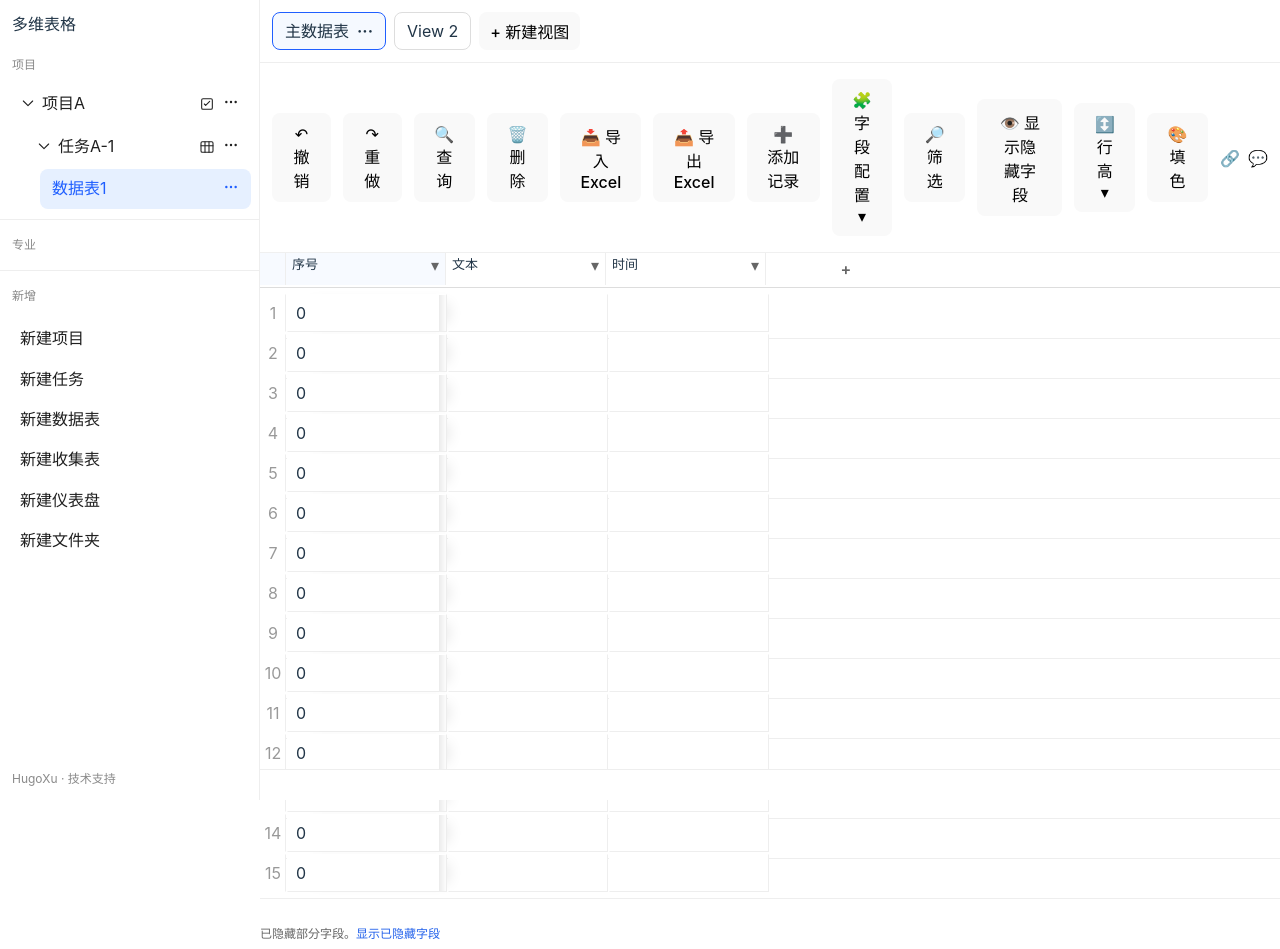
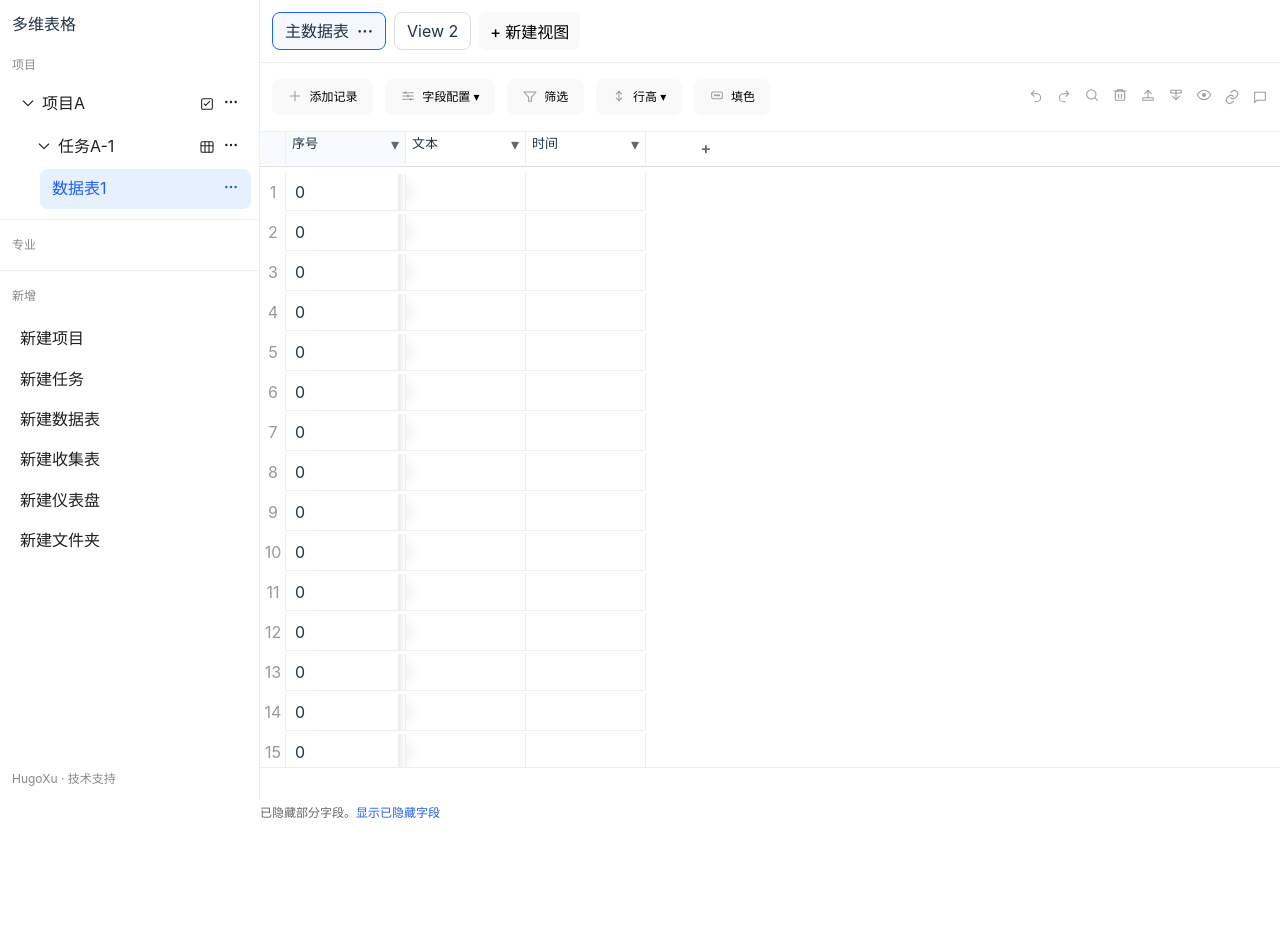
Before and after one commit to undustcover/Muti_sheet, a React (Vite) app in the folder apps/web/: page / in a window 1280 px wide. After the commit the page ends 828 px from the top, so only its background shows below. Built offline with nearby package versions, Linux system fonts and the light colour scheme.

Commit message:
chore: release v0.0.12

```diff
--- a/apps/web/src/App.css
+++ b/apps/web/src/App.css
@@ -54,9 +54,9 @@
   left: 0;
   width: 100%;
   display: grid;
-  gap: 1px; /* grid lines between cells */
+  gap: 0; /* keep header/body grid tracks identical to avoid misalignment */
   padding: 6px 0;
-  border-bottom: 1px solid #f3f3f3;
+  border-bottom: none; /* remove horizontal row divider */
 }
 
 .sheet-cell {
--- a/apps/web/src/App.tsx
+++ b/apps/web/src/App.tsx
@@ -33,6 +33,9 @@ const mockUsers: User[] = [
   { id: 'u-3', name: 'Carol' },
 ];
 
+// 100列测试字段ID
+// const extraColumnIds = Array.from({ length: 100 }, (_, i) => `col${i + 1}`); // rolled back test columns
+
 function generateMockRows(count = 15): RowRecord[] {
   return Array.from({ length: count }).map((_, i) => ({
     id: `rec-${i + 1}`,
@@ -62,7 +65,7 @@ export default function App() {
 
   const [rowHeight, setRowHeight] = useState<'low' | 'medium' | 'high' | 'xhigh'>('medium');
   const [freezeCount, setFreezeCount] = useState<number>(1);
-  const colWidth = 160;
+  const colWidth = 120;
   const [colWidths, setColWidths] = useState<Record<string, number>>({});
   const [fieldDrawerOpen, setFieldDrawerOpen] = useState(false);
   const [editingFieldId, setEditingFieldId] = useState<string | null>(null);
@@ -89,6 +92,12 @@ export default function App() {
     text: { name: '文本', type: 'text', description: '' },
     time: { name: '时间', type: 'time', description: '' },
   };
+  // 生成并合并额外测试列元数据
+  // const extraMeta = Object.fromEntries(
+  //   extraColumnIds.map((cid, idx) => [cid, { name: `文本${idx + 1}`, type: 'text', description: '' }])
+  // ) as Record<string, { name: string; type: string; description?: string }>;
+  // const mergedInitialColumnMeta = { ...initialColumnMeta, ...extraMeta } as typeof initialColumnMeta;
+
   const {
     activeTableId,
     setActiveTableId,
@@ -742,8 +751,8 @@ export default function App() {
                   // 清理非单选/多选的残留选项
                   if (next[id] && 'options' in next[id]) delete next[id].options;
                 }
+                return next;
               }
-            return next;
             });
             if (isNew) {
               histSetColumnOrder((order) => [...order, id]);
--- a/apps/web/src/components/DataTable.tsx
+++ b/apps/web/src/components/DataTable.tsx
@@ -741,7 +741,7 @@ const [indexColWidth, setIndexColWidth] = useState<number>(26);
                 key={row.id}
                 data-index={virtualRow.index}
                 className="sheet-grid-row"
-                style={{ position: 'absolute', top: 0, left: 0, width: '100%', transform: `translateY(${virtualRow.start}px)`, display: 'grid', gridTemplateColumns: templateColumns, minWidth: `${totalWidth}px`, borderBottom: '1px solid #eee' }}
+                style={{ position: 'absolute', top: 0, left: 0, width: '100%', transform: `translateY(${virtualRow.start}px)`, display: 'grid', gridTemplateColumns: templateColumns, minWidth: `${totalWidth}px`, borderBottom: 'none' }}
               >
                 {/* 行号列，灰色文本、不可交互 */}
                 <div
--- a/apps/web/src/components/Icons.tsx
+++ b/apps/web/src/components/Icons.tsx
@@ -114,3 +114,63 @@ export const IconComment: React.FC<IconProps> = ({ size = 16, color, style, ...r
     <path {...base} d="M4 5h16v12H7l-3 3z" />
   </svg>
 );
+
+export const IconTrash: React.FC<IconProps> = ({ size = 16, color, style, ...rest }) => (
+  <svg width={size} height={size} viewBox="0 0 24 24" style={{ display: 'inline-block', color, ...style }} {...rest}>
+    <path {...base} d="M3 6h18" />
+    <path {...base} d="M8 6v-2h8v2" />
+    <rect {...base} x="5" y="6" width="14" height="14" rx="2" />
+    <path {...base} d="M10 11v6M14 11v6" />
+  </svg>
+);
+
+export const IconUpload: React.FC<IconProps> = ({ size = 16, color, style, ...rest }) => (
+  <svg width={size} height={size} viewBox="0 0 24 24" style={{ display: 'inline-block', color, ...style }} {...rest}>
+    <path {...base} d="M12 16V5" />
+    <path {...base} d="M7 10l5-5 5 5" />
+    <rect {...base} x="4" y="16" width="16" height="4" rx="1" />
+  </svg>
+);
+
+export const IconDownload: React.FC<IconProps> = ({ size = 16, color, style, ...rest }) => (
+  <svg width={size} height={size} viewBox="0 0 24 24" style={{ display: 'inline-block', color, ...style }} {...rest}>
+    <path {...base} d="M12 5v11" />
+    <path {...base} d="M7 14l5 5 5-5" />
+    <rect {...base} x="4" y="5" width="16" height="4" rx="1" />
+  </svg>
+);
+
+// 新增：配置、筛选、行高、调色板
+export const IconSettings: React.FC<IconProps> = ({ size = 16, color, style, ...rest }) => (
+  <svg width={size} height={size} viewBox="0 0 24 24" style={{ display: 'inline-block', color, ...style }} {...rest}>
+    <path {...base} d="M4 7h16" />
+    <path {...base} d="M4 12h16" />
+    <path {...base} d="M4 17h16" />
+    <circle cx="8" cy="7" r="1.8" fill="currentColor" />
+    <circle cx="12" cy="12" r="1.8" fill="currentColor" />
+    <circle cx="16" cy="17" r="1.8" fill="currentColor" />
+  </svg>
+);
+
+export const IconFilter: React.FC<IconProps> = ({ size = 16, color, style, ...rest }) => (
+  <svg width={size} height={size} viewBox="0 0 24 24" style={{ display: 'inline-block', color, ...style }} {...rest}>
+    <path {...base} d="M3 6h18l-7 8v6h-4v-6z" />
+  </svg>
+);
+
+export const IconHeight: React.FC<IconProps> = ({ size = 16, color, style, ...rest }) => (
+  <svg width={size} height={size} viewBox="0 0 24 24" style={{ display: 'inline-block', color, ...style }} {...rest}>
+    <path {...base} d="M12 5v14" />
+    <path {...base} d="M8 9l4-4 4 4" />
+    <path {...base} d="M8 15l4 4 4-4" />
+  </svg>
+);
+
+export const IconPalette: React.FC<IconProps> = ({ size = 16, color, style, ...rest }) => (
+  <svg width={size} height={size} viewBox="0 0 24 24" style={{ display: 'inline-block', color, ...style }} {...rest}>
+    <rect {...base} x="4" y="6" width="16" height="10" rx="2" />
+    <circle cx="9" cy="11" r="1.6" fill="currentColor" />
+    <circle cx="12" cy="11" r="1.6" fill="currentColor" />
+    <circle cx="15" cy="11" r="1.6" fill="currentColor" />
+  </svg>
+);
--- a/apps/web/src/components/Toolbar.tsx
+++ b/apps/web/src/components/Toolbar.tsx
@@ -1,5 +1,6 @@
 import React, { useMemo, useState, useRef } from 'react'
 import type { ColumnItem } from '../types';
+import { IconUndo, IconRedo, IconSearch, IconTrash, IconUpload, IconDownload, IconEye, IconLink, IconComment, IconPlus, IconSettings, IconFilter, IconHeight, IconPalette } from './Icons';
 
 type Props = {
   columns: ColumnItem[];
@@ -84,52 +85,25 @@ export const Toolbar: React.FC<Props> = ({ columns, onColumnsChange, rowHeight,
     }
   }, [queryFocusTick]);
 
-
+  const iconColor = '#9e9e9e';
 
   return (
-    <div style={{ display: 'flex', gap: 12, alignItems: 'center', padding: '8px 0' }}>
-      {/* 基础操作：撤销/重做/查询/删除 */}
-      <button onClick={() => onUndo && onUndo()}>↶ 撤销</button>
-      <button onClick={() => onRedo && onRedo()}>↷ 重做</button>
-      <button onClick={() => onQuery ? onQuery() : onFilterOpen()}>🔍 查询</button>
-      <button onClick={() => onDelete && onDelete()}>🗑️ 删除</button>
-
-      {onImport && (
-        <>
-          <button onClick={() => fileRef.current?.click()}>📥 导入Excel</button>
-          <input
-            ref={fileRef}
-            type="file"
-            accept=".xlsx,.xls"
-            style={{ display: 'none' }}
-            onChange={(e) => {
-              const file = e.target.files?.[0];
-              if (!file) return;
-              const reader = new FileReader();
-              reader.onload = (evt) => {
-                const data = evt.target?.result;
-                if (!data) return;
-                // 轻量解析：按行分割，实际项目中请使用xlsx库
-                import('xlsx').then((XLSX) => {
-                  const wb = XLSX.read(data as ArrayBuffer, { type: 'array' });
-                  const ws = wb.Sheets[wb.SheetNames[0]];
-                  const json = XLSX.utils.sheet_to_json(ws, { header: 1 }) as any[][];
-                  const [, ...rows] = json;
-                  onImport(rows);
-                });
-              };
-              reader.readAsArrayBuffer(file);
-              e.target.value = '';
-            }}
-          />
-          <button onClick={() => onExport && onExport()}>📤 导出Excel</button>
-        </>
-      )}
-
-      <button onClick={onAddRecord}>➕ 添加记录</button>
-
+    <div style={{ display: 'flex', alignItems: 'center', padding: '8px 0' }}>
+      {/* 左侧：文本工具（缩小字体，横向排布） */}
+      <div style={{ display: 'flex', gap: 12, alignItems: 'center', fontSize: 12 }}>
+        <button onClick={onAddRecord}>
+          <span style={{ display: 'inline-flex', alignItems: 'center', gap: 6 }}>
+            <IconPlus color={iconColor} />
+            <span>添加记录</span>
+          </span>
+        </button>
         <div style={{ position: 'relative' }} onMouseEnter={cancelFieldClose} onMouseLeave={scheduleFieldClose}>
-        <button onClick={() => { cancelFieldClose(); setFieldOpen(!fieldOpen) }}>🧩 字段配置 ▾</button>
+          <button onClick={() => { cancelFieldClose(); setFieldOpen(!fieldOpen) }}>
+            <span style={{ display: 'inline-flex', alignItems: 'center', gap: 6 }}>
+              <IconSettings color={iconColor} />
+              <span>字段配置 ▾</span>
+            </span>
+          </button>
           {fieldOpen && (
             <div style={{ position: 'absolute', top: '100%', left: 0, background: '#fff', border: '1px solid #ddd', borderRadius: 'var(--radius)', minWidth: 260, zIndex: 60, boxShadow: 'var(--shadow)' }}>
               {columns.map((c) => {
@@ -145,7 +119,9 @@ export const Toolbar: React.FC<Props> = ({ columns, onColumnsChange, rowHeight,
                           title={isVisible ? '隐藏该字段' : '显示该字段'}
                           style={{ cursor: 'pointer' }}
                           onClick={() => onToggleFieldVisibility && onToggleFieldVisibility(c.id)}
-                      >{isVisible ? '👁️' : '🙈'}</span>
+                        >
+                          {isVisible ? <IconEye color={iconColor} /> : <IconEye color={iconColor} style={{ opacity: 0.4 }} />}
+                        </span>
                       ) : (
                         <span title="后台字段，固定隐藏" style={{ opacity: 0.5 }}>🔒</span>
                       )}
@@ -156,6 +132,110 @@ export const Toolbar: React.FC<Props> = ({ columns, onColumnsChange, rowHeight,
               })}
             </div>
           )}
+        </div>
+        <button onClick={onFilterOpen}>
+          <span style={{ display: 'inline-flex', alignItems: 'center', gap: 6 }}>
+            <IconFilter color={iconColor} />
+            <span>筛选</span>
+          </span>
+        </button>
+        <div
+          ref={rowHeightRef}
+          style={{ position: 'relative' }}
+          onMouseEnter={cancelClose}
+          onMouseLeave={scheduleClose}
+        >
+          <button onClick={() => { cancelClose(); setRowHeightOpen(!rowHeightOpen) }}>
+            <span style={{ display: 'inline-flex', alignItems: 'center', gap: 6 }}>
+              <IconHeight color={iconColor} />
+              <span>行高 ▾</span>
+            </span>
+          </button>
+          {rowHeightOpen && (
+            <div style={{ position: 'absolute', top: '100%', left: 0, background: 'var(--surface)', border: '1px solid var(--border)', borderRadius: 'var(--radius)', boxShadow: 'var(--shadow)', zIndex: 60 }}>
+              {(['low','medium','high','xhigh'] as const).map(h => (
+                <div key={h} style={{ padding: 'var(--spacing)', cursor: 'pointer', fontWeight: rowHeight === h ? 700 : 400 }} onClick={() => { onRowHeightChange(h); cancelClose(); setRowHeightOpen(false); }}>
+                  {h}
+                </div>
+              ))}
+            </div>
+          )}
+        </div>
+        <button onClick={onColorOpen}>
+          <span style={{ display: 'inline-flex', alignItems: 'center', gap: 6 }}>
+            <IconPalette color={iconColor} />
+            <span>填色</span>
+          </span>
+        </button>
+      </div>
+
+      {/* 右侧：图标工具（浅灰色，仅图标，悬停显示名称） */}
+      <div style={{ marginLeft: 'auto', display: 'flex', gap: 12, alignItems: 'center' }}>
+        {onUndo && (
+          <span role="button" title="撤销" onClick={() => onUndo()} style={{ cursor: 'pointer' }}>
+            <IconUndo color={iconColor} />
+          </span>
+        )}
+        {onRedo && (
+          <span role="button" title="重做" onClick={() => onRedo()} style={{ cursor: 'pointer' }}>
+            <IconRedo color={iconColor} />
+          </span>
+        )}
+        <span role="button" title="查询" onClick={() => onQuery ? onQuery() : onFilterOpen()} style={{ cursor: 'pointer' }}>
+          <IconSearch color={iconColor} />
+        </span>
+        {onDelete && (
+          <span role="button" title="删除" onClick={() => onDelete()} style={{ cursor: 'pointer' }}>
+            <IconTrash color={iconColor} />
+          </span>
+        )}
+        {onImport && (
+          <>
+            <span role="button" title="导入Excel" onClick={() => fileRef.current?.click()} style={{ cursor: 'pointer' }}>
+              <IconUpload color={iconColor} />
+            </span>
+            <input
+              ref={fileRef}
+              type="file"
+              accept=".xlsx,.xls"
+              style={{ display: 'none' }}
+              onChange={(e) => {
+                const file = e.target.files?.[0];
+                if (!file) return;
+                const reader = new FileReader();
+                reader.onload = (evt) => {
+                  const data = evt.target?.result;
+                  if (!data) return;
+                  import('xlsx').then((XLSX) => {
+                    const wb = XLSX.read(data as ArrayBuffer, { type: 'array' });
+                    const ws = wb.Sheets[wb.SheetNames[0]];
+                    const json = XLSX.utils.sheet_to_json(ws, { header: 1 }) as any[][];
+                    const [, ...rows] = json;
+                    onImport(rows);
+                  });
+                };
+                reader.readAsArrayBuffer(file);
+                e.target.value = '';
+              }}
+            />
+          </>
+        )}
+        {onExport && (
+          <span role="button" title="导出Excel" onClick={() => onExport()} style={{ cursor: 'pointer' }}>
+            <IconDownload color={iconColor} />
+          </span>
+        )}
+        {onShowAllHidden && (
+          <span role="button" title="显示隐藏字段" onClick={() => onShowAllHidden()} style={{ cursor: 'pointer' }}>
+            <IconEye color={iconColor} />
+          </span>
+        )}
+        <span title="分享" style={{ display: 'inline-flex', alignItems: 'center' }}>
+          <IconLink color={iconColor} />
+        </span>
+        <span title="评论" style={{ display: 'inline-flex', alignItems: 'center' }}>
+          <IconComment color={iconColor} />
+        </span>
       </div>
 
       {editTarget && (
@@ -175,34 +255,6 @@ export const Toolbar: React.FC<Props> = ({ columns, onColumnsChange, rowHeight,
           </div>
         </div>
       )}
-
-      <button onClick={onFilterOpen}>🔎 筛选</button>
-      <button onClick={() => onShowAllHidden && onShowAllHidden()}>👁️ 显示隐藏字段</button>
-
-      <div
-        ref={rowHeightRef}
-        style={{ position: 'relative' }}
-        onMouseEnter={cancelClose}
-        onMouseLeave={scheduleClose}
-      >
-        <button onClick={() => { cancelClose(); setRowHeightOpen(!rowHeightOpen) }}>↕️ 行高 ▾</button>
-        {rowHeightOpen && (
-          <div style={{ position: 'absolute', top: '100%', left: 0, background: 'var(--surface)', border: '1px solid var(--border)', borderRadius: 'var(--radius)', boxShadow: 'var(--shadow)', zIndex: 60 }}>
-            {(['low','medium','high','xhigh'] as const).map(h => (
-              <div key={h} style={{ padding: 'var(--spacing)', cursor: 'pointer', fontWeight: rowHeight === h ? 700 : 400 }} onClick={() => { onRowHeightChange(h); cancelClose(); setRowHeightOpen(false); }}>
-                {h}
-              </div>
-            ))}
-          </div>
-        )}
-      </div>
-
-      <button onClick={onColorOpen}>🎨 填色</button>
-
-      <div style={{ marginLeft: 'auto', display: 'flex', gap: 8 }}>
-        <span title="分享">🔗</span>
-        <span title="评论">💬</span>
-      </div>
     </div>
   )
 }
```
Also changed, not shown: 2 other files (tests, documents, lock files or other folders). Lines whose indentation alone changed are shown as unchanged.
